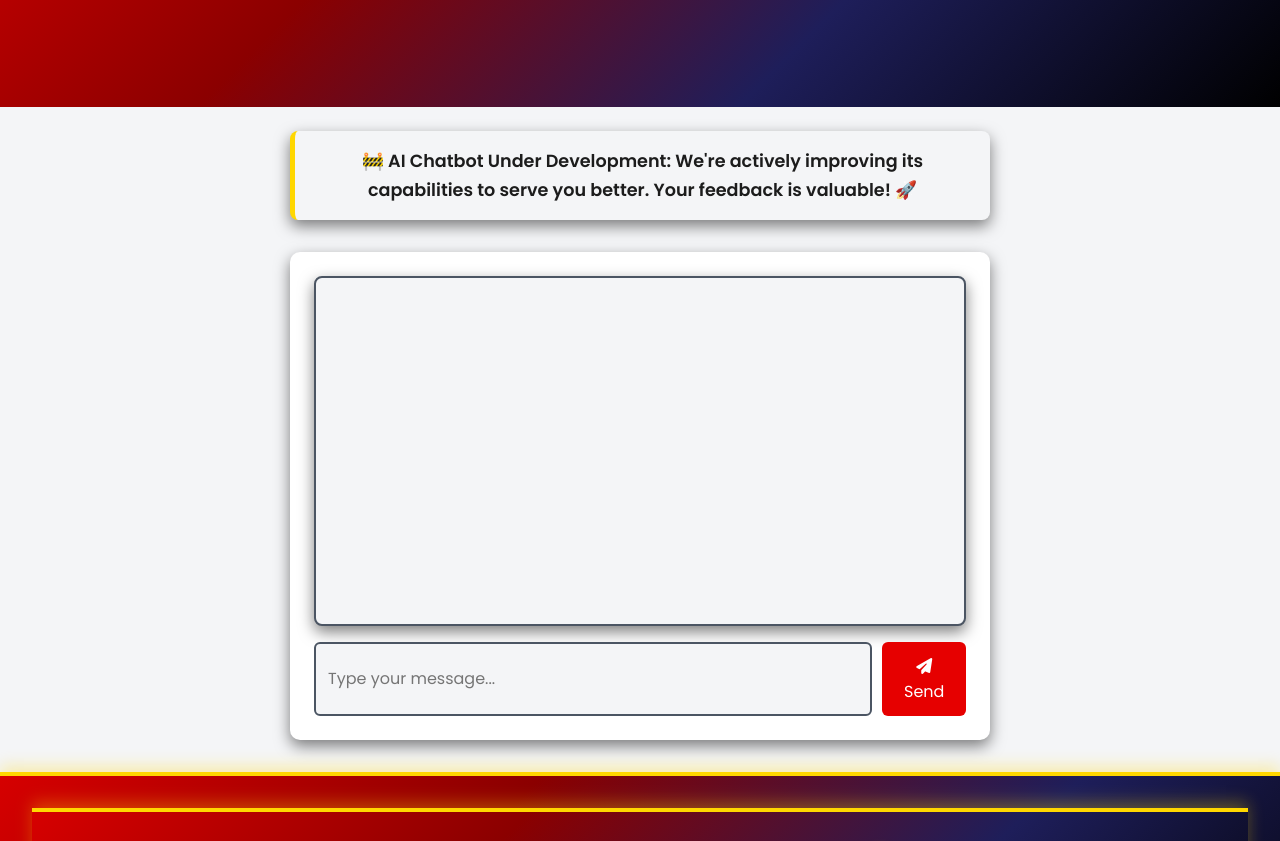
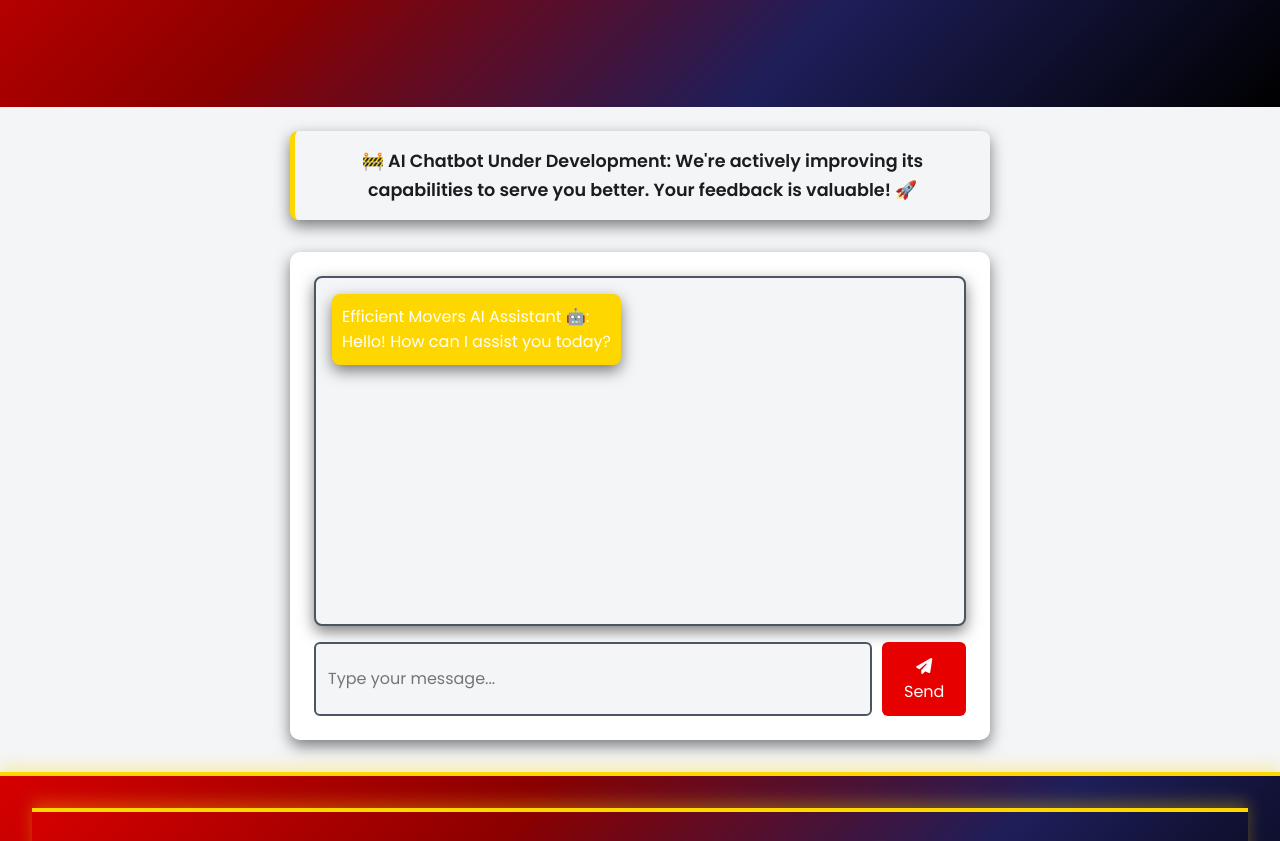
Before and after one commit to xtcedro/efm, a website with bundled scripts: page public/chatbot.html in a window 1280 px wide. Shown: the part 238-1079 px from the top of the page. Built offline with nearby package versions, Linux system fonts and the light colour scheme; no server answers.

Commit message:
Update chatbot.html

```diff
--- a/public/chatbot.html
+++ b/public/chatbot.html
@@ -8,9 +8,12 @@
 
     <!-- Stylesheets -->
     <link rel="stylesheet" href="assets/css/style.css">
+    <link rel="stylesheet" href="assets/css/chatbot.css">
 
     <!-- Font Awesome for Icons -->
     <link rel="stylesheet" href="https://cdnjs.cloudflare.com/ajax/libs/font-awesome/6.4.2/css/all.min.css">
+
+    <!-- JavaScript -->
     <script type="module" src="assets/js/script.js"></script>
 </head>
 <body>
@@ -31,8 +34,14 @@
 
     <!-- Chatbot Container -->
     <div id="chat-container" class="chat-container fade-in">
-        <div id="chat-box"></div>
+        <div id="chat-box" class="chat-box">
+            <div class="chat-message bot-message">
+                <span class="bot-label">Efficient Movers AI Assistant 🤖:</span>
+                <div class="bot-text">Hello! How can I assist you today?</div>
+            </div>
+        </div>
 
+        <!-- Input Area -->
         <div class="input-container">
             <input type="text" id="user-input" placeholder="Type your message..." />
             <button id="send-btn"><i class="fas fa-paper-plane"></i> Send</button>
@@ -42,5 +51,11 @@
     <!-- Footer -->
     <footer id="footer"></footer>
 
+    <!-- Chatbot Script -->
+    <script type="module">
+        import { initializeChatbot } from './assets/js/chatbot.js';
+        initializeChatbot();
+    </script>
+
 </body>
 </html>
```
